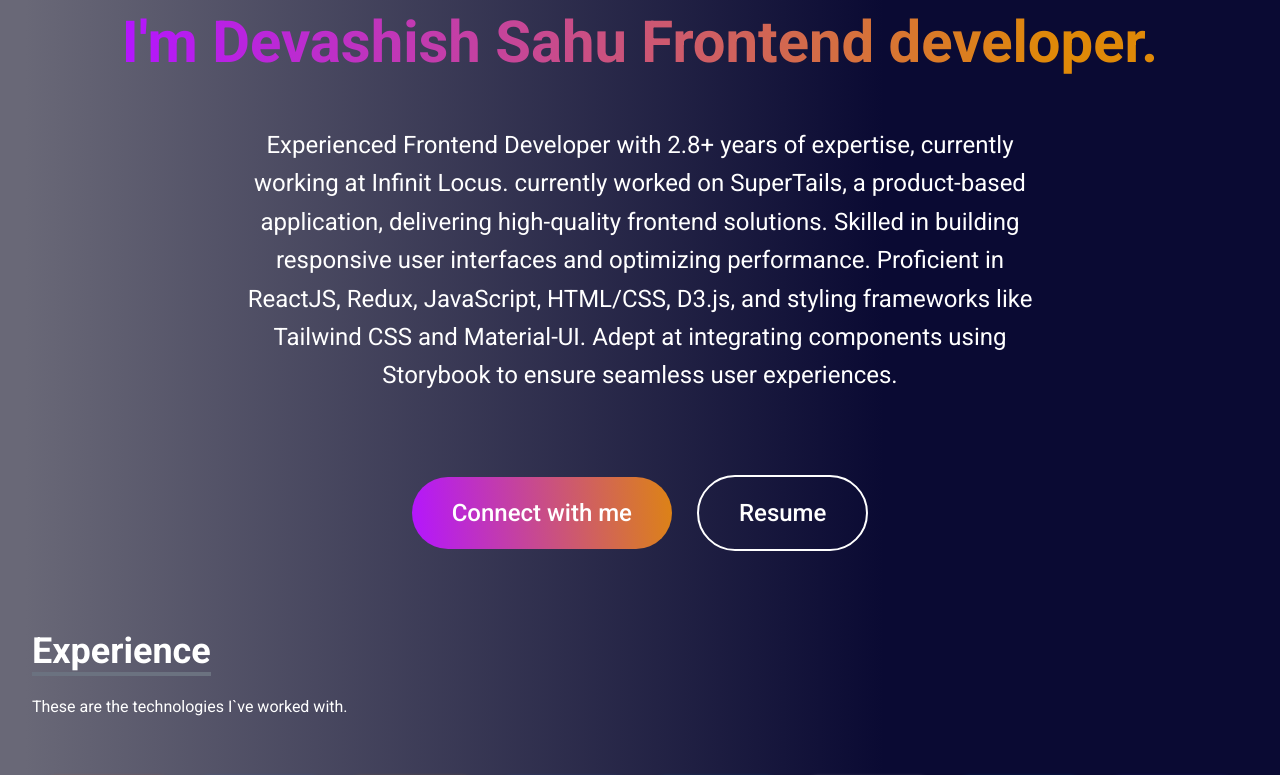
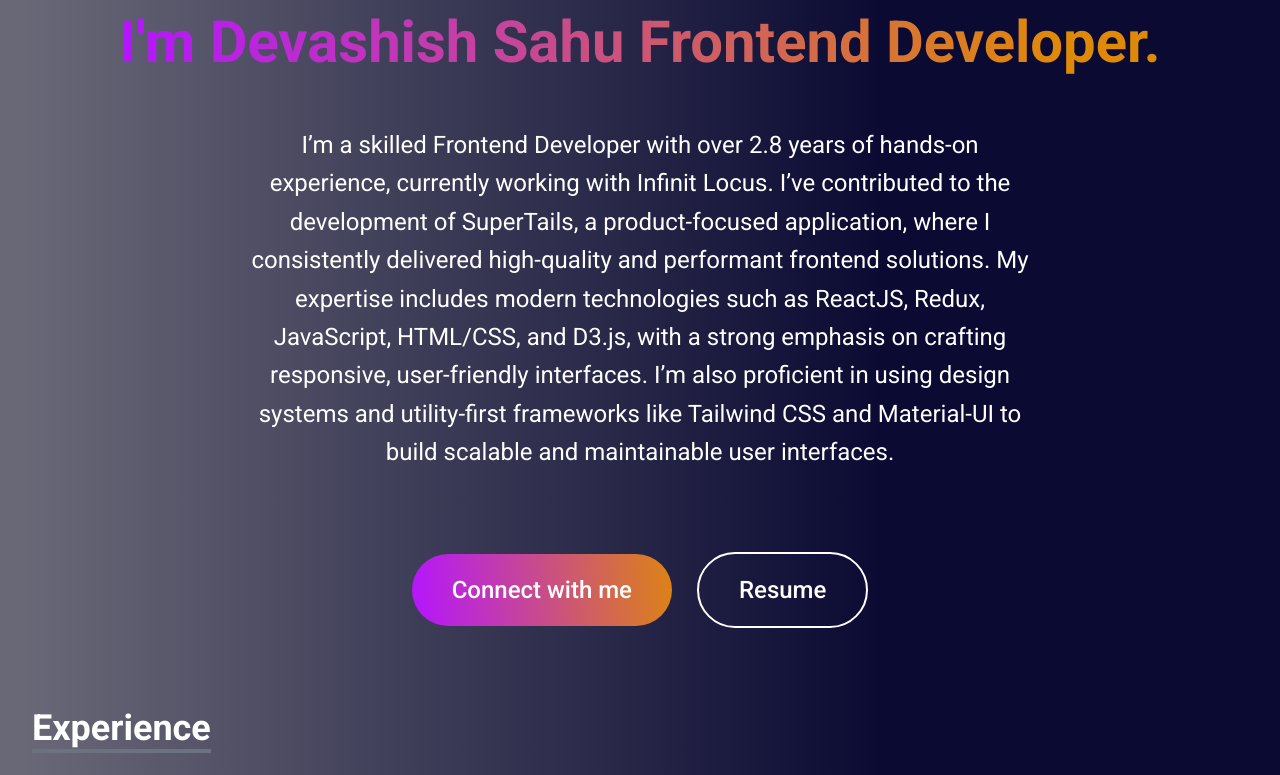
Before and after one commit to Deva9754/Portfolio, a React (Vite) app: page / in a window 1280 px wide. Shown: the part 520-1295 px from the top of the page. Built offline with nearby package versions, Linux system fonts and the light colour scheme.

Commit message:
pref: optimize data loading

```diff
--- a/src/components/profile/Profile.jsx
+++ b/src/components/profile/Profile.jsx
@@ -1,39 +1,82 @@
+// import AnchorLink from "react-anchor-link-smooth-scroll";
+// import "./profile.css";
+// import profile from "../../assets/profile.jpeg";
+// import Container from "../container/Container";
+// const Profile = () => {
+//   const openPDF = () => {
+//     var pdfPath = "/Devashish_resume_reactjs.pdf";
+
+//     window.open(pdfPath, "_blank");
+//   };
+
+//   return (
+//     <Container>
+//       <div className="profile ">
+//         <img className="image-eff" src={profile} alt="profile_img" />
+//         <h1>
+//           {" "}
+//           <span>I&apos;m Devashish Sahu</span> Frontend developer.
+//         </h1>
+//         <p>
+//           Experienced Frontend Developer with 2.8+ years of expertise, currently
+//           working at Infinit Locus. currently worked on SuperTails, a
+//           product-based application, delivering high-quality frontend solutions.
+//           Skilled in building responsive user interfaces and optimizing
+//           performance. Proficient in ReactJS, Redux, JavaScript, HTML/CSS,
+//           D3.js, and styling frameworks like Tailwind CSS and Material-UI. Adept
+//           at integrating components using Storybook to ensure seamless user
+//           experiences.
+//         </p>
+//         <div className="profile-action">
+//           <div className="profile-connect">
+//             {" "}
+//             <AnchorLink href="#contact" className="anchor-link" offset={50}>
+//               Connect with me{" "}
+//             </AnchorLink>
+//           </div>
+//           <div className="profile-resume" onClick={openPDF}>
+//             Resume
+//           </div>
+//         </div>
+//       </div>
+//     </Container>
+//   );
+// };
+
+// export default Profile;
+
+
 import AnchorLink from "react-anchor-link-smooth-scroll";
 import "./profile.css";
 import profile from "../../assets/profile.jpeg";
 import Container from "../container/Container";
+
 const Profile = () => {
   const openPDF = () => {
-    var pdfPath = "/Devashish_sahu_Resume_frontend (2).pdf";
-
+    var pdfPath = "/Devashish_resume_reactjs.pdf";
     window.open(pdfPath, "_blank");
   };
 
   return (
     <Container>
-      <div className="profile ">
+      <div className="profile">
         <img className="image-eff" src={profile} alt="profile_img" />
         <h1>
           {" "}
-          <span>I&apos;m Devashish Sahu</span> Frontend developer.
+          <span>I&apos;m Devashish Sahu</span> Frontend Developer.
         </h1>
         <p>
-          Experienced Frontend Developer with 2.8+ years of expertise, currently
-          working at Infinit Locus. currently worked on SuperTails, a
-          product-based application, delivering high-quality frontend solutions.
-          Skilled in building responsive user interfaces and optimizing
-          performance. Proficient in ReactJS, Redux, JavaScript, HTML/CSS,
-          D3.js, and styling frameworks like Tailwind CSS and Material-UI. Adept
-          at integrating components using Storybook to ensure seamless user
-          experiences.
+        I’m a skilled Frontend Developer with over 2.8 years of hands-on experience,
+         currently working with Infinit Locus. I’ve contributed to the development of SuperTails,
+          a product-focused application, where I consistently delivered high-quality and performant frontend solutions.
+           My expertise includes modern technologies such as ReactJS, Redux, JavaScript, HTML/CSS, and D3.js,
+            with a strong emphasis on crafting responsive, user-friendly interfaces.
+             I’m also proficient in using design systems and utility-first frameworks like Tailwind CSS and Material-UI to build scalable and maintainable user interfaces.
         </p>
         <div className="profile-action">
-          <div className="profile-connect">
-            {" "}
-            <AnchorLink href="#contact" className="anchor-link" offset={50}>
-              Connect with me{" "}
-            </AnchorLink>
-          </div>
+          <AnchorLink href="#contact" className="anchor-link" offset={50}>
+            <div className="profile-connect">Connect with me</div>
+          </AnchorLink>
           <div className="profile-resume" onClick={openPDF}>
             Resume
           </div>
```
